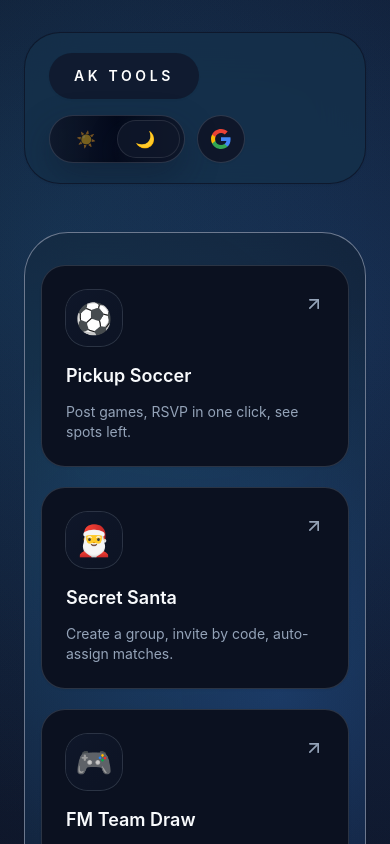
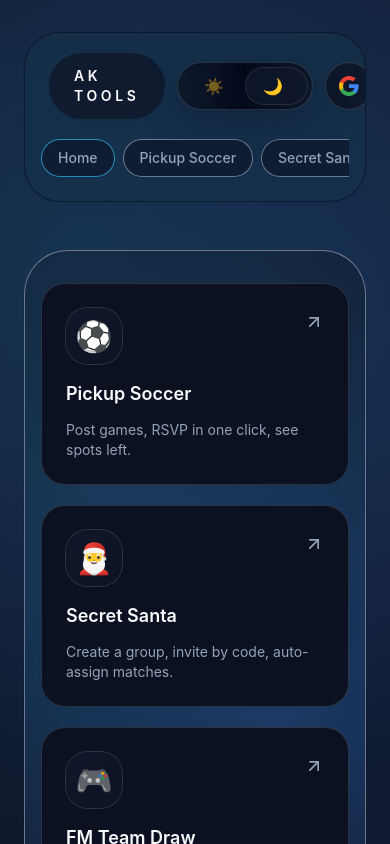
Before and after one commit to amerkovacevic/amerkovacevic.com, a React (Vite) app: page / in a window 390 px wide. Shown: the top 844 px of the page. Built offline with nearby package versions, Linux system fonts and the light colour scheme; no server answers.

Commit message:
Improve header navigation responsiveness

```diff
--- a/src/app/layouts/root-layout.tsx
+++ b/src/app/layouts/root-layout.tsx
@@ -1,10 +1,20 @@
 import { useEffect, useState } from "react";
-import { Link, Outlet } from "react-router-dom";
+import { Link, NavLink, Outlet } from "react-router-dom";
 import { Github, Instagram, Linkedin } from "lucide-react";
 import { onAuthStateChanged, signInWithPopup, signOut, type User } from "firebase/auth";
 
 import { ThemeToggle } from "../../shared/components/theme-toggle";
 import { auth, googleProvider } from "../../shared/lib/firebase";
+import { cn } from "../../shared/lib/classnames";
+
+const NAV_LINKS = [
+  { to: "/", label: "Home" },
+  { to: "/pickup", label: "Pickup Soccer" },
+  { to: "/santa", label: "Secret Santa" },
+  { to: "/fm", label: "FM Team Draw" },
+  { to: "/bracket", label: "Bracket Generator" },
+  { to: "/links", label: "Contact" },
+] as const;
 
 function GoogleG({ className = "h-4 w-4" }: { className?: string }) {
   return (
@@ -35,6 +45,13 @@ export default function RootLayout() {
     await signOut(auth);
   };
 
+  const navLinkClassName = ({ isActive }: { isActive: boolean }) =>
+    cn(
+      "inline-flex items-center whitespace-nowrap rounded-full border border-border-light/70 bg-white/80 px-4 py-2 text-sm font-medium text-brand-muted shadow-brand-sm transition-all duration-200 hover:-translate-y-0.5 hover:border-brand/35 hover:text-brand-strong dark:border-border-dark/70 dark:bg-slate-900/70 dark:text-brand-subtle dark:hover:border-brand/40 dark:hover:text-brand-foreground",
+      isActive &&
+        "border-brand/50 bg-brand text-white shadow-[0_14px_34px_rgba(56,189,248,0.28)] hover:text-white dark:border-brand-accent/70"
+    );
+
   return (
     <div className="relative flex min-h-screen flex-col gap-12">
       <div className="pointer-events-none absolute inset-0 -z-10 overflow-hidden">
@@ -51,33 +68,38 @@ export default function RootLayout() {
               background: "rgba(56,189,248,0.14)",
             }}
           />
-          <div className="relative flex flex-wrap items-center justify-between gap-4">
+          <div className="relative flex flex-col gap-5 md:flex-row md:items-center md:justify-between">
+            <div className="flex items-center justify-between gap-3">
               <Link
                 to="/"
                 className="inline-flex items-center rounded-brand-full border border-transparent bg-white/80 px-6 py-3 text-sm font-semibold tracking-[0.26em] text-brand-strong shadow-brand-sm transition-all duration-300 hover:-translate-y-0.5 hover:text-brand-strong/80 dark:bg-surface-overlayDark/80 dark:text-white"
               >
                 AK TOOLS
               </Link>
-            <div className="flex items-center gap-3">
-              <ThemeToggle className="shrink-0" />
-              {user ? (
-                <button
-                  onClick={handleSignOut}
-                  className="inline-flex h-12 w-12 shrink-0 items-center justify-center rounded-full bg-brand text-white text-xl shadow-brand-sm transition-transform duration-200 hover:-translate-y-0.5 hover:shadow-brand focus-visible:outline focus-visible:outline-2 focus-visible:outline-offset-2 focus-visible:outline-brand-accent dark:bg-brand-strong"
+              <AuthControls
+                user={user}
+                onSignIn={handleSignIn}
+                onSignOut={handleSignOut}
+                className="md:hidden"
+              />
+            </div>
+            <nav
+              className="order-last -mx-2 flex items-center gap-2 overflow-x-auto pb-1 md:order-none md:mx-0 md:flex-1 md:justify-center"
+              aria-label="Primary navigation"
             >
-                  <span aria-hidden>🚪</span>
-                  <span className="sr-only">Sign out</span>
-                </button>
-              ) : (
-                <button
-                  onClick={handleSignIn}
-                  className="inline-flex h-12 w-12 shrink-0 items-center justify-center rounded-full border border-border-light bg-white text-brand shadow-brand-sm transition-transform duration-200 hover:-translate-y-0.5 hover:shadow-brand focus-visible:outline focus-visible:outline-2 focus-visible:outline-offset-2 focus-visible:outline-brand-accent dark:border-border-dark dark:bg-slate-900"
+              {NAV_LINKS.map((link) => (
+                <NavLink key={link.to} to={link.to} className={navLinkClassName}
                 >
-                  <GoogleG className="h-5 w-5" />
-                  <span className="sr-only">Sign in with Google</span>
-                </button>
-              )}
-            </div>
+                  {link.label}
+                </NavLink>
+              ))}
+            </nav>
+            <AuthControls
+              user={user}
+              onSignIn={handleSignIn}
+              onSignOut={handleSignOut}
+              className="hidden md:flex"
+            />
           </div>
         </div>
       </header>
@@ -135,3 +157,38 @@ export default function RootLayout() {
     </div>
   );
 }
+
+function AuthControls({
+  user,
+  onSignIn,
+  onSignOut,
+  className,
+}: {
+  user: User | null;
+  onSignIn: () => Promise<void>;
+  onSignOut: () => Promise<void>;
+  className?: string;
+}) {
+  return (
+    <div className={cn("flex items-center gap-3", className)}>
+      <ThemeToggle className="shrink-0" />
+      {user ? (
+        <button
+          onClick={onSignOut}
+          className="inline-flex h-12 w-12 shrink-0 items-center justify-center rounded-full bg-brand text-white text-xl shadow-brand-sm transition-transform duration-200 hover:-translate-y-0.5 hover:shadow-brand focus-visible:outline focus-visible:outline-2 focus-visible:outline-offset-2 focus-visible:outline-brand-accent dark:bg-brand-strong"
+        >
+          <span aria-hidden>🚪</span>
+          <span className="sr-only">Sign out</span>
+        </button>
+      ) : (
+        <button
+          onClick={onSignIn}
+          className="inline-flex h-12 w-12 shrink-0 items-center justify-center rounded-full border border-border-light bg-white text-brand shadow-brand-sm transition-transform duration-200 hover:-translate-y-0.5 hover:shadow-brand focus-visible:outline focus-visible:outline-2 focus-visible:outline-offset-2 focus-visible:outline-brand-accent dark:border-border-dark dark:bg-slate-900"
+        >
+          <GoogleG className="h-5 w-5" />
+          <span className="sr-only">Sign in with Google</span>
+        </button>
+      )}
+    </div>
+  );
+}
```
Lines whose indentation alone changed are shown as unchanged.
